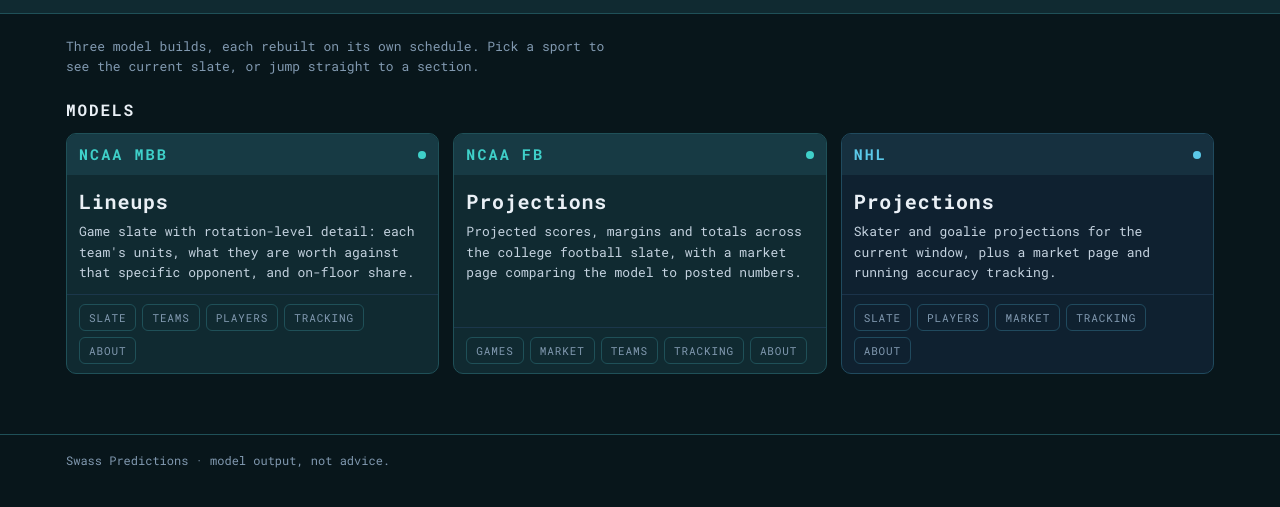
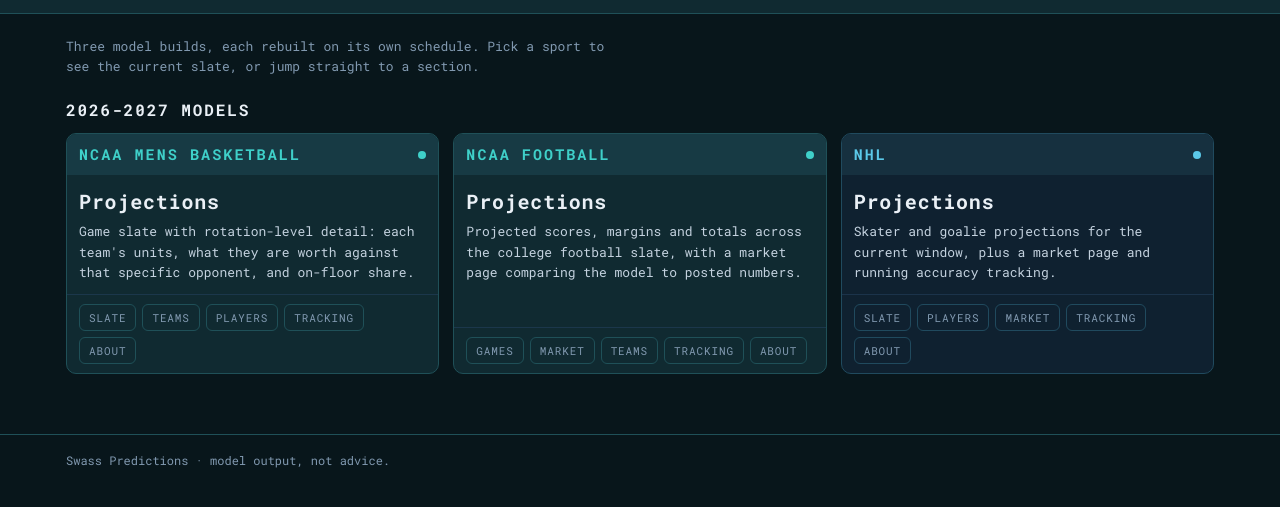
Before and after one commit to Volanalytics/Portal, a plain HTML site: page index.html in a window 1280 px wide. Shown: the part 51-558 px from the top of the page. Drawn offline with Linux system fonts and the light colour scheme.

Commit message:
Add files via upload

```diff
--- a/index.html
+++ b/index.html
@@ -78,13 +78,13 @@ footer{border-top:1px solid var(--line);color:var(--muted);font-size:12px;
 <p class="note">Three model builds, each rebuilt on its own schedule. Pick a sport
 to see the current slate, or jump straight to a section.</p>
 
-<h2>Models</h2>
+<h2>2026-2027 Models</h2>
 <div class="grid">
 
   <div class="card">
-    <div class="kick"><span>NCAA MBB</span><span class="dot"></span></div>
+    <div class="kick"><span>NCAA Mens Basketball</span><span class="dot"></span></div>
     <div class="body">
-      <a class="nm" href="https://volanalytics.github.io/NCAABB-Projections/">Lineups</a>
+      <a class="nm" href="https://volanalytics.github.io/NCAABB-Projections/">Projections</a>
       <p class="blurb">Game slate with rotation-level detail: each team's units,
       what they are worth against that specific opponent, and on-floor share.</p>
     </div>
@@ -98,7 +98,7 @@ to see the current slate, or jump straight to a section.</p>
   </div>
 
   <div class="card">
-    <div class="kick"><span>NCAA FB</span><span class="dot"></span></div>
+    <div class="kick"><span>NCAA Football</span><span class="dot"></span></div>
     <div class="body">
       <a class="nm" href="https://volanalytics.github.io/NCAAFB-Projections/">Projections</a>
       <p class="blurb">Projected scores, margins and totals across the college
```
